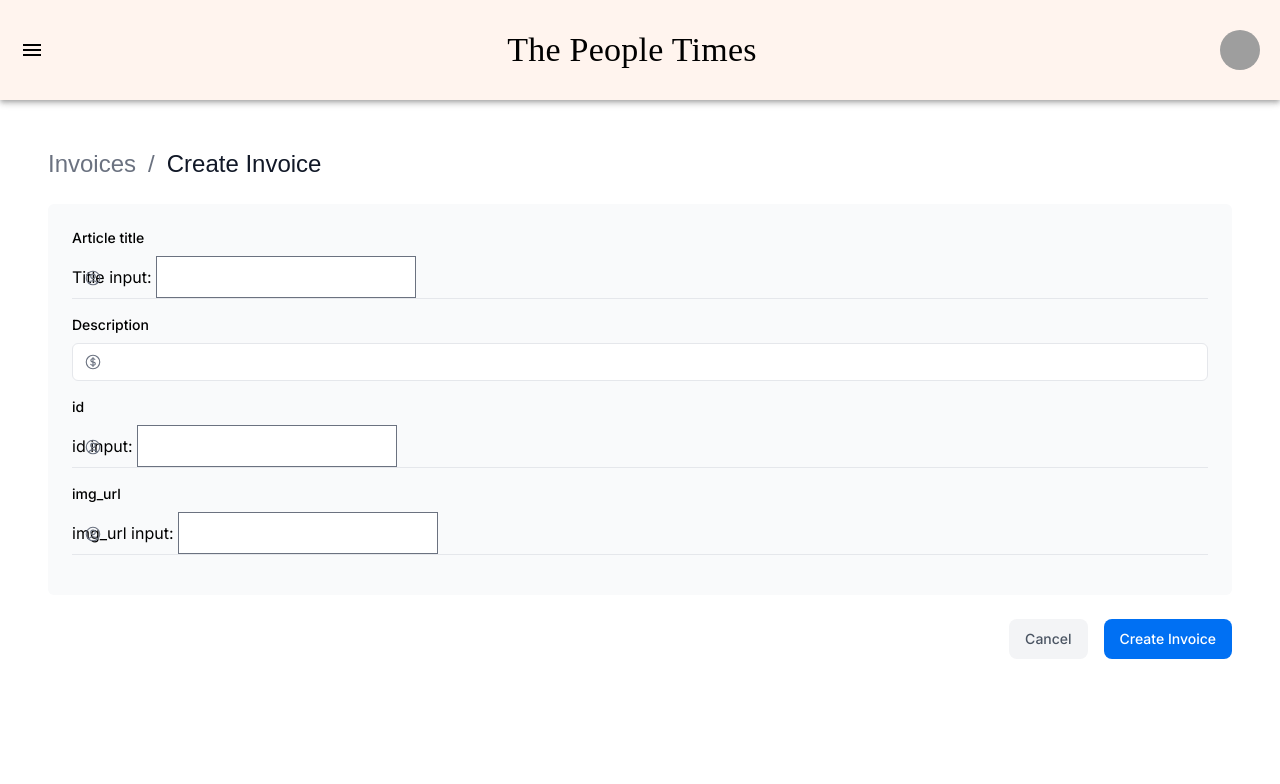
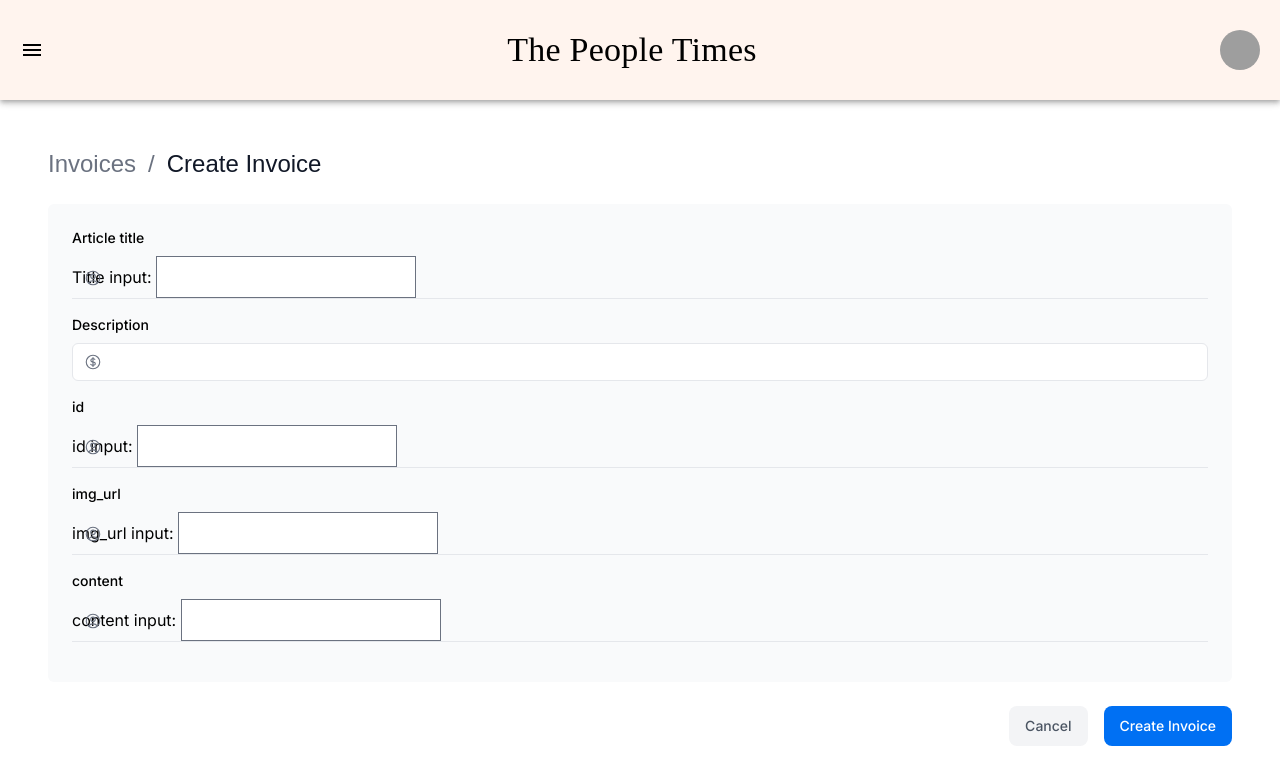
Before and after one commit to monkz11/newspaper, a Next.js app: page /dashboard/createArticle in a window 1280 px wide. Shown: the top 784 px of the page. Built offline with nearby package versions, Linux system fonts and the light colour scheme; no server answers; the database is empty; grey boxes are pictures that could not be loaded; a web font is replaced by a local one.

Commit message:
adding input of content

```diff
--- a/app/lib/actions.ts
+++ b/app/lib/actions.ts
@@ -9,21 +9,23 @@ const FormSchema = z.object({
     title: z.string(),
     description: z.string(),
     id: z.string(),
+    content: z.string()
 });
 
 const CreateArticle = FormSchema;
 
 export async function createArticle(formData: FormData) {
-    const { image_url, title, description, id } = CreateArticle.parse({
+    const { image_url, title, description, id, content } = CreateArticle.parse({
       id: formData.get('id'),
       title: formData.get('title'),
       description: formData.get('description'),
-      image_url: formData.get('image_url')
+      image_url: formData.get('image_url'),
+      content: formData.get('content')
     });
 
     await sql`
-    INSERT INTO article (image_url, title, description, id)
-    VALUES (${image_url}, ${title}, ${description}, ${id})
+    INSERT INTO article (image_url, title, description, id, content)
+    VALUES (${image_url}, ${title}, ${description}, ${id}, ${content})
   `;
 
   revalidatePath('/');
--- a/app/lib/definitions.ts
+++ b/app/lib/definitions.ts
@@ -36,6 +36,7 @@ export type article = {
   title: string;
   description: string;
   id: string;
+  content: string;
 }
 
 export type LatestInvoice = {
--- a/app/ui/articleCreate.tsx
+++ b/app/ui/articleCreate.tsx
@@ -70,6 +70,20 @@ export default function Form({ article }: { article: article[] }) {
           </div>
         </div>
 
+        <div className="mb-4">
+          <label htmlFor="customer" className="mb-2 block text-sm font-medium">
+            content
+          </label>
+          <div className="relative">
+          <label>
+            content input: <input name="content" />
+          </label>
+            <hr />
+            <UserCircleIcon className="pointer-events-none absolute left-3 top-1/2 h-[18px] w-[18px] -translate-y-1/2 text-gray-500" />
+          </div>
+        </div>
+
+
       </div>
       <div className="mt-6 flex justify-end gap-4">
         <Link
```
Also changed, not shown: scripts/seed.js (+5 -4 lines), app/lib/placeholder-data.js.
